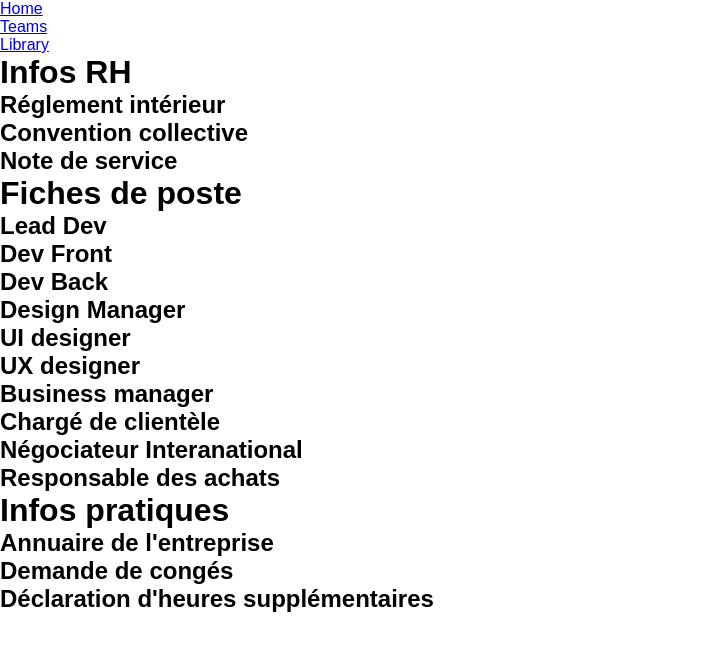
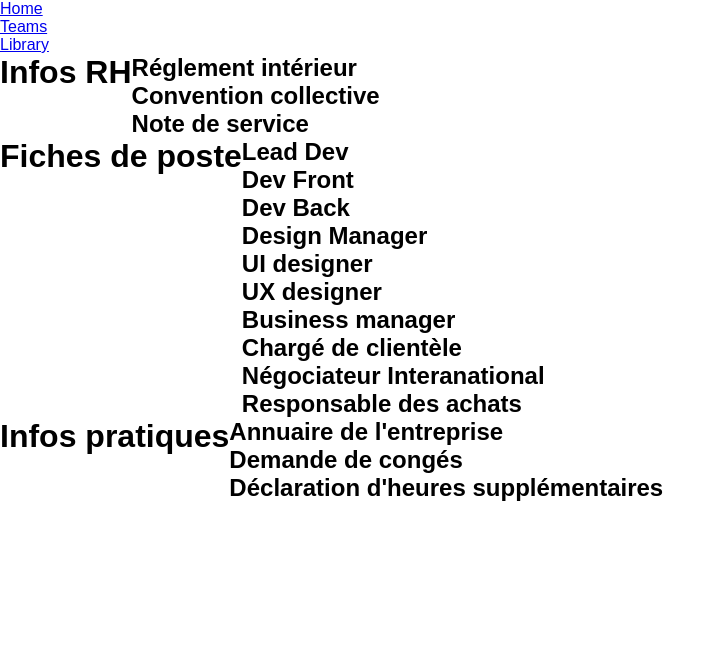
Before and after one commit to WildCodeSchool/2023-02-JS-FT-Lyon-P2-TeamPortal, a React (Vite) app in the folder frontend/: page /library in a window 1280 px wide. Shown: the top 650 px of the page, without its empty margins (0-726 px from the left). Built offline with nearby package versions, Linux system fonts and the light colour scheme; a web font is replaced by a local one.

Commit message:
Added css library file

```diff
--- /dev/null
+++ b/frontend/src/components/Library.css
@@ -0,0 +1,9 @@
+.librarycardcontainer{
+
+    display: flex;
+}
+
+.librarycardbox{
+    display: flex;
+    justify-content: space-around;
+}
--- a/frontend/src/components/LibraryCard.jsx
+++ b/frontend/src/components/LibraryCard.jsx
@@ -1,5 +1,6 @@
 import React from "react";
 import PropTypes from "prop-types";
+import "./Library.css";
 
 export default function LibraryCard({
   library: {
@@ -18,6 +19,7 @@ export default function LibraryCard({
 }) {
   return (
     <div className="librarycardcontainer">
+      <div className="librarycardbox">
         <div className="librarytitle">
           <h1>{title}</h1>
         </div>
@@ -34,6 +36,7 @@ export default function LibraryCard({
           <h2>{doc10}</h2>
         </div>
       </div>
+    </div>
   );
 }
 
```
Also changed, not shown: frontend/src/pages/LIbrary.css (deleted). Lines whose indentation alone changed are shown as unchanged.
